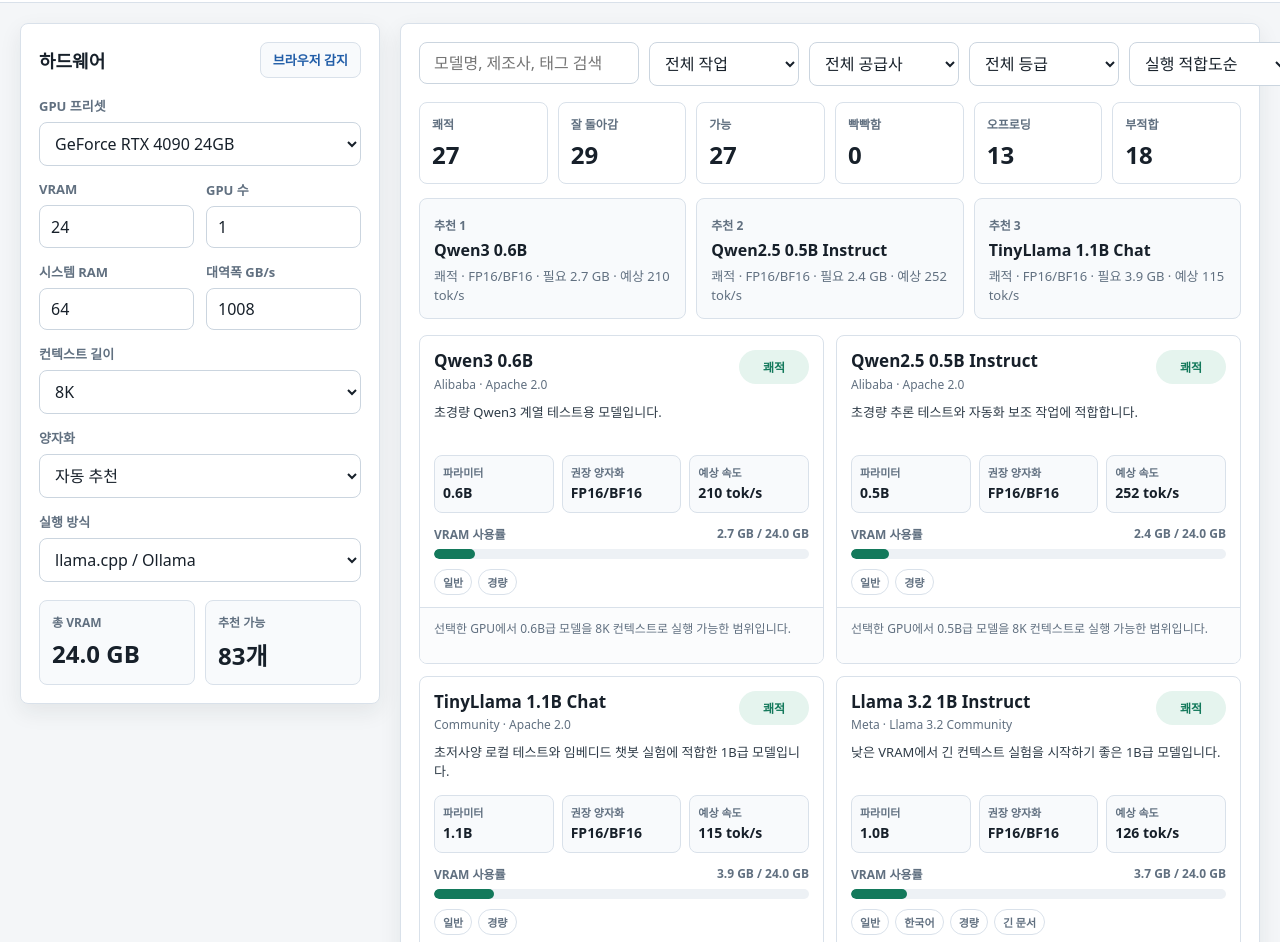
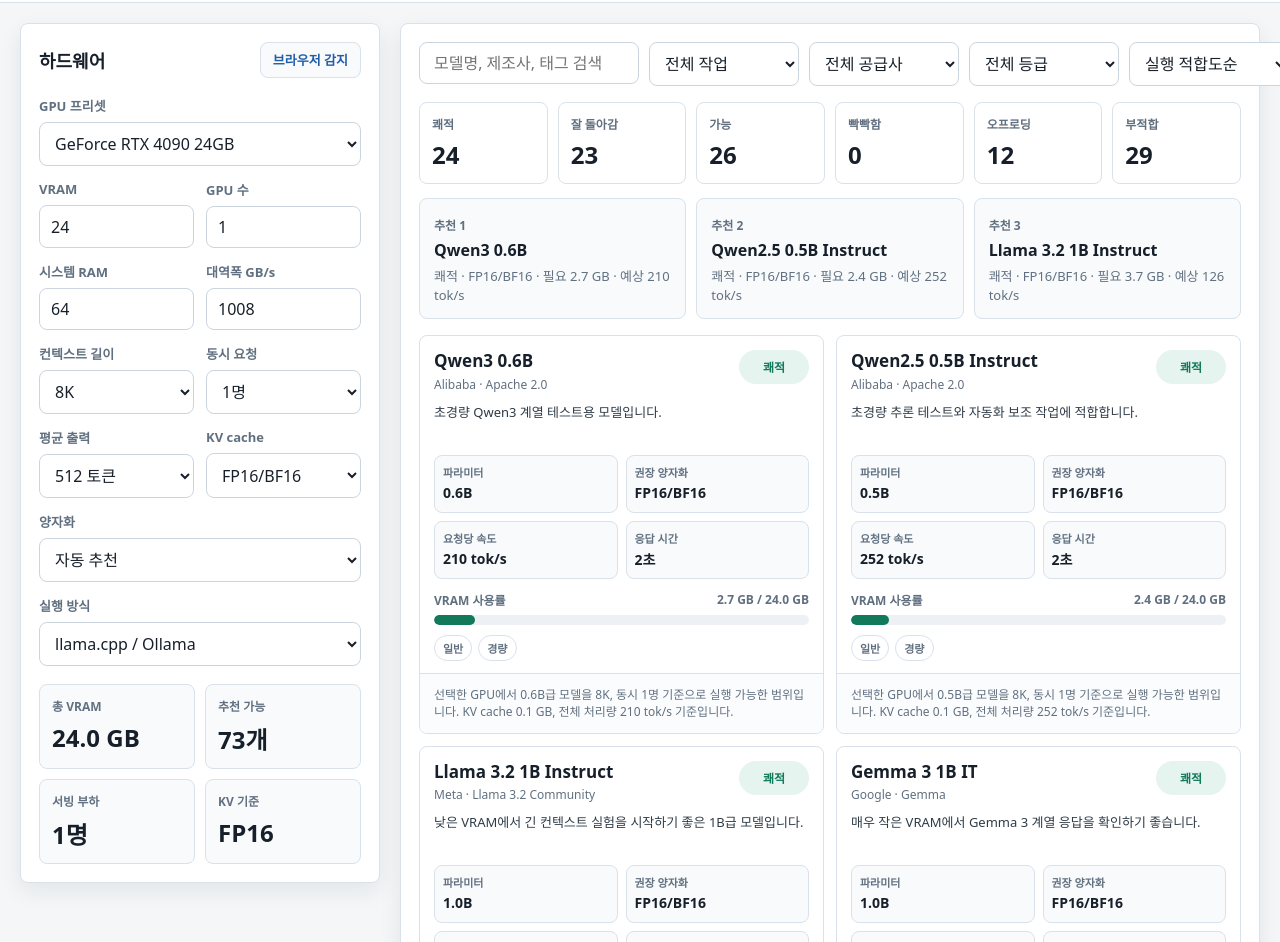
Before and after one commit to jaeseok614/llm-gpu-checker-ko, a website: page index.html in a window 1280 px wide. Shown: the part 105-1047 px from the top of the page. Drawn offline with Linux system fonts and the light colour scheme.

Commit message:
Add serving concurrency controls

```diff
--- a/app.js
+++ b/app.js
@@ -10,6 +10,13 @@ const GRADE_META = {
   C: { label: "빡빡함", className: "grade-c", score: 2, color: "#9a6700" },
   D: { label: "오프로딩", className: "grade-d", score: 1, color: "#9a6700" },
   F: { label: "부적합", className: "grade-f", score: 0, color: "#ba2f2f" },
+};
+
+const KV_PRECISION_META = {
+  fp16: { label: "FP16", factor: 1 },
+  fp8: { label: "FP8", factor: 0.55 },
+  q8: { label: "Q8", factor: 0.6 },
+  q4: { label: "Q4", factor: 0.35 },
 };
 
 const $ = (id) => document.getElementById(id);
@@ -41,8 +48,9 @@ function populateSelects() {
 }
 
 function bindEvents() {
-  ["vramGb", "gpuCount", "ramGb", "bandwidth", "contextSize", "quantization", "runtimeMode", "searchInput", "taskFilter", "providerFilter", "gradeFilter", "sortBy"].forEach((id) => {
+  ["vramGb", "gpuCount", "ramGb", "bandwidth", "contextSize", "concurrency", "outputTokens", "kvPrecision", "quantization", "runtimeMode", "searchInput", "taskFilter", "providerFilter", "gradeFilter", "sortBy"].forEach((id) => {
     $(id).addEventListener("input", render);
+    $(id).addEventListener("change", render);
   });
 
   $("gpuPreset").addEventListener("change", (event) => {
@@ -67,9 +75,13 @@ function getHardware() {
   const count = clampNumber($("gpuCount").value, 1, 16, 1);
   const ram = clampNumber($("ramGb").value, 8, 2048, 64);
   const bandwidth = clampNumber($("bandwidth").value, 100, 12000, 1008);
-  const context = clampNumber($("contextSize").value, 4096, 32768, 8192);
+  const context = clampNumber($("contextSize").value, 4096, 1048576, 8192);
+  const concurrency = clampNumber($("concurrency").value, 1, 64, 1);
+  const outputTokens = clampNumber($("outputTokens").value, 128, 8192, 512);
+  const kvPrecision = $("kvPrecision").value;
+  const kvMeta = KV_PRECISION_META[kvPrecision] || KV_PRECISION_META.fp16;
   const runtime = $("runtimeMode").value;
-  return { vram, count, ram, bandwidth, context, runtime };
+  return { vram, count, ram, bandwidth, context, concurrency, outputTokens, kvPrecision, kvMeta, runtime };
 }
 
 function clampNumber(value, min, max, fallback) {
@@ -82,16 +94,21 @@ function estimateModel(model, quantId, hardware) {
   const quant = quantId === "auto" ? recommendQuant(model, hardware) : QUANTS.find((item) => item.id === quantId);
   const runtimeFactor = getRuntimeFactor(hardware.runtime);
   const weightsGb = model.params * quant.bytesPerB * 1.08;
-  const kvGb = model.active * 0.09 * (hardware.context / 4096);
-  const runtimeOverheadGb = runtimeFactor.base + Math.min(runtimeFactor.cap, weightsGb * runtimeFactor.weightRatio);
+  const contextLimitTokens = model.context * 1024;
+  const contextSupported = hardware.context <= contextLimitTokens;
+  const kvGb = estimateKvCacheGb(model, hardware);
+  const runtimeOverheadGb = runtimeFactor.base
+    + Math.min(runtimeFactor.cap, weightsGb * runtimeFactor.weightRatio)
+    + Math.max(0, hardware.concurrency - 1) * runtimeFactor.requestOverhead;
   const requiredGb = weightsGb + kvGb + runtimeOverheadGb;
   const effectiveVram = hardware.vram * hardware.count * (hardware.count > 1 ? 0.92 : 1);
   const pressure = requiredGb / effectiveVram;
   const ramAssist = hardware.ram * 0.45;
   const offloadRoom = effectiveVram + ramAssist;
-  const grade = gradeFromPressure(pressure, requiredGb, offloadRoom);
-  const speed = estimateSpeed(model, quant, hardware, grade);
-  const reason = buildReason(grade, requiredGb, effectiveVram, model, hardware);
+  const grade = contextSupported ? gradeFromPressure(pressure, requiredGb, offloadRoom) : "F";
+  const speedStats = estimateSpeed(model, quant, hardware, grade);
+  const latencySeconds = speedStats.perRequest > 0 ? hardware.outputTokens / speedStats.perRequest : 0;
+  const reason = buildReason(grade, requiredGb, effectiveVram, model, hardware, contextLimitTokens, contextSupported);
 
   return {
     model,
@@ -103,15 +120,25 @@ function estimateModel(model, quantId, hardware) {
     effectiveVram,
     pressure,
     grade,
-    speed,
+    speed: speedStats.perRequest,
+    throughput: speedStats.total,
+    latencySeconds,
+    contextLimitTokens,
+    contextSupported,
     reason,
   };
 }
 
 function getRuntimeFactor(runtime) {
-  if (runtime === "vllm") return { base: 2.6, cap: 5.5, weightRatio: 0.1 };
-  if (runtime === "transformers") return { base: 2.2, cap: 4.5, weightRatio: 0.09 };
-  return { base: 1.2, cap: 3.0, weightRatio: 0.06 };
+  if (runtime === "vllm") return { base: 2.6, cap: 5.5, weightRatio: 0.1, requestOverhead: 0.12, concurrencyEfficiency: 0.78 };
+  if (runtime === "transformers") return { base: 2.2, cap: 4.5, weightRatio: 0.09, requestOverhead: 0.18, concurrencyEfficiency: 0.38 };
+  return { base: 1.2, cap: 3.0, weightRatio: 0.06, requestOverhead: 0.08, concurrencyEfficiency: 0.55 };
+}
+
+function estimateKvCacheGb(model, hardware) {
+  const contextMultiplier = hardware.context / 4096;
+  const concurrencyMultiplier = hardware.concurrency;
+  return model.active * 0.09 * contextMultiplier * concurrencyMultiplier * hardware.kvMeta.factor;
 }
 
 function recommendQuant(model, hardware) {
@@ -131,8 +158,10 @@ function recommendQuant(model, hardware) {
 function estimateWithQuant(model, quant, hardware) {
   const runtimeFactor = getRuntimeFactor(hardware.runtime);
   const weightsGb = model.params * quant.bytesPerB * 1.08;
-  const kvGb = model.active * 0.09 * (hardware.context / 4096);
-  const runtimeOverheadGb = runtimeFactor.base + Math.min(runtimeFactor.cap, weightsGb * runtimeFactor.weightRatio);
+  const kvGb = estimateKvCacheGb(model, hardware);
+  const runtimeOverheadGb = runtimeFactor.base
+    + Math.min(runtimeFactor.cap, weightsGb * runtimeFactor.weightRatio)
+    + Math.max(0, hardware.concurrency - 1) * runtimeFactor.requestOverhead;
   return { requiredGb: weightsGb + kvGb + runtimeOverheadGb };
 }
 
@@ -146,29 +175,37 @@ function gradeFromPressure(pressure, requiredGb, offloadRoom) {
 }
 
 function estimateSpeed(model, quant, hardware, grade) {
-  if (grade === "F") return 0;
+  if (grade === "F") return { perRequest: 0, total: 0 };
   const multiGpuPenalty = hardware.count > 1 ? 0.76 : 1;
   const runtimePenalty = hardware.runtime === "vllm" ? 1.1 : hardware.runtime === "transformers" ? 0.78 : 1;
   const offloadPenalty = grade === "D" ? 0.22 : grade === "C" ? 0.55 : 1;
+  const runtimeFactor = getRuntimeFactor(hardware.runtime);
   const activeBytes = Math.max(model.active * quant.bytesPerB, 1);
   const raw = (hardware.bandwidth * hardware.count * multiGpuPenalty * runtimePenalty) / (activeBytes * 4);
-  return raw * offloadPenalty;
+  const total = raw * (1 + (hardware.concurrency - 1) * runtimeFactor.concurrencyEfficiency) * offloadPenalty;
+  return {
+    perRequest: total / hardware.concurrency,
+    total,
+  };
 }
 
-function buildReason(grade, requiredGb, effectiveVram, model, hardware) {
+function buildReason(grade, requiredGb, effectiveVram, model, hardware, contextLimitTokens, contextSupported) {
+  if (!contextSupported) {
+    return `선택한 ${formatContext(hardware.context)} 컨텍스트가 모델 한도 ${formatContext(contextLimitTokens)}를 초과합니다.`;
+  }
   if (grade === "F") {
-    return `필요 VRAM 추정치가 ${formatGb(requiredGb)}로 총 VRAM ${formatGb(effectiveVram)}를 크게 초과합니다.`;
+    return `동시 ${hardware.concurrency}명 기준 필요 VRAM 추정치가 ${formatGb(requiredGb)}로 총 VRAM ${formatGb(effectiveVram)}를 크게 초과합니다.`;
   }
   if (grade === "D") {
-    return `GPU 단독 적재는 어렵고 RAM 오프로딩 전제가 필요합니다. 긴 컨텍스트에서는 속도 저하가 큽니다.`;
+    return `동시 ${hardware.concurrency}명 기준 GPU 단독 적재는 어렵고 RAM 오프로딩 전제가 필요합니다.`;
   }
   if (grade === "C") {
-    return `총 VRAM에 거의 맞습니다. ${hardware.context / 1024}K 컨텍스트와 배치 크기를 낮추는 편이 안정적입니다.`;
+    return `총 VRAM에 거의 맞습니다. 동시 요청, 컨텍스트 길이, KV cache 정밀도를 낮추는 편이 안정적입니다.`;
   }
   if (model.params >= 60 && hardware.count === 1) {
     return `대형 모델이지만 ${formatGb(effectiveVram)} VRAM에서 선택 양자화 기준 실행 가능 범위입니다.`;
   }
-  return `선택한 GPU에서 ${model.params}B급 모델을 ${hardware.context / 1024}K 컨텍스트로 실행 가능한 범위입니다.`;
+  return `선택한 GPU에서 ${model.params}B급 모델을 ${formatContext(hardware.context)}, 동시 ${hardware.concurrency}명 기준으로 실행 가능한 범위입니다.`;
 }
 
 function getFilteredEstimates() {
@@ -231,6 +268,9 @@ function render() {
 
   $("totalVram").textContent = formatGb(hardware.vram * hardware.count);
   $("fitCount").textContent = `${allEstimates.filter((estimate) => GRADE_META[estimate.grade].score >= GRADE_META.B.score).length}개`;
+  $("servingLoad").textContent = `${hardware.concurrency}명`;
+  $("kvMode").textContent = hardware.kvMeta.label;
+  $("hardwareStatus").textContent = `${formatGb(hardware.vram * hardware.count)} · ${formatContext(hardware.context)} · 동시 ${hardware.concurrency}명`;
 
   renderSummary(allEstimates);
   renderRecommendations(estimates);
@@ -317,8 +357,12 @@ function renderModelCard(estimate) {
             <strong>${estimate.quant.label}</strong>
           </div>
           <div class="spec">
-            <span>예상 속도</span>
+            <span>요청당 속도</span>
             <strong>${formatSpeed(estimate.speed)}</strong>
+          </div>
+          <div class="spec">
+            <span>응답 시간</span>
+            <strong>${formatDuration(estimate.latencySeconds)}</strong>
           </div>
         </div>
         <div class="bar-wrap">
@@ -332,7 +376,7 @@ function renderModelCard(estimate) {
         </div>
         <div class="tag-row">${tags}</div>
       </div>
-      <div class="model-foot">${estimate.reason}</div>
+      <div class="model-foot">${estimate.reason} KV cache ${formatGb(estimate.kvGb)}, 전체 처리량 ${formatSpeed(estimate.throughput)} 기준입니다.</div>
     </article>
   `;
 }
@@ -355,6 +399,11 @@ function formatGb(value) {
   return `${value.toFixed(1)} GB`;
 }
 
+function formatContext(tokens) {
+  if (tokens >= 1048576) return `${Math.round(tokens / 1048576)}M`;
+  return `${Math.round(tokens / 1024)}K`;
+}
+
 function formatParams(value) {
   return `${value.toFixed(value >= 10 ? 0 : 1)}B`;
 }
@@ -363,6 +412,12 @@ function formatSpeed(value) {
   if (!value) return "불가";
   if (value < 1) return `${value.toFixed(1)} tok/s`;
   return `${Math.round(value)} tok/s`;
+}
+
+function formatDuration(seconds) {
+  if (!seconds) return "불가";
+  if (seconds < 60) return `${Math.round(seconds)}초`;
+  return `${Math.floor(seconds / 60)}분 ${Math.round(seconds % 60)}초`;
 }
 
 async function detectGpu() {
--- a/index.html
+++ b/index.html
@@ -52,6 +52,7 @@
           </label>
         </div>
 
+        <div class="field-grid">
           <label class="field">
             <span>컨텍스트 길이</span>
             <select id="contextSize">
@@ -59,8 +60,49 @@
               <option value="8192" selected>8K</option>
               <option value="16384">16K</option>
               <option value="32768">32K</option>
+              <option value="65536">64K</option>
+              <option value="131072">128K</option>
+              <option value="262144">256K</option>
+              <option value="524288">512K</option>
+              <option value="1048576">1M</option>
             </select>
           </label>
+          <label class="field">
+            <span>동시 요청</span>
+            <select id="concurrency">
+              <option value="1" selected>1명</option>
+              <option value="2">2명</option>
+              <option value="4">4명</option>
+              <option value="8">8명</option>
+              <option value="16">16명</option>
+              <option value="32">32명</option>
+              <option value="64">64명</option>
+            </select>
+          </label>
+        </div>
+
+        <div class="field-grid">
+          <label class="field">
+            <span>평균 출력</span>
+            <select id="outputTokens">
+              <option value="256">256 토큰</option>
+              <option value="512" selected>512 토큰</option>
+              <option value="1024">1K 토큰</option>
+              <option value="2048">2K 토큰</option>
+              <option value="4096">4K 토큰</option>
+              <option value="8192">8K 토큰</option>
+            </select>
+          </label>
+          <label class="field">
+            <span>KV cache</span>
+            <select id="kvPrecision">
+              <option value="fp16" selected>FP16/BF16</option>
+              <option value="fp8">FP8</option>
+              <option value="q8">Q8</option>
+              <option value="q4">Q4</option>
+            </select>
+          </label>
+        </div>
 
         <label class="field">
           <span>양자화</span>
@@ -84,6 +126,14 @@
           <div>
             <span class="metric-label">추천 가능</span>
             <strong id="fitCount">0개</strong>
+          </div>
+          <div>
+            <span class="metric-label">서빙 부하</span>
+            <strong id="servingLoad">1명</strong>
+          </div>
+          <div>
+            <span class="metric-label">KV 기준</span>
+            <strong id="kvMode">FP16</strong>
           </div>
         </div>
       </section>
--- a/styles.css
+++ b/styles.css
@@ -382,7 +382,7 @@ button:focus-visible {
 
 .spec-grid {
   display: grid;
-  grid-template-columns: repeat(3, minmax(0, 1fr));
+  grid-template-columns: repeat(2, minmax(0, 1fr));
   gap: 8px;
 }
 
```
Also changed, not shown: README.md, docs/preview.svg. Lines whose indentation alone changed are shown as unchanged.
